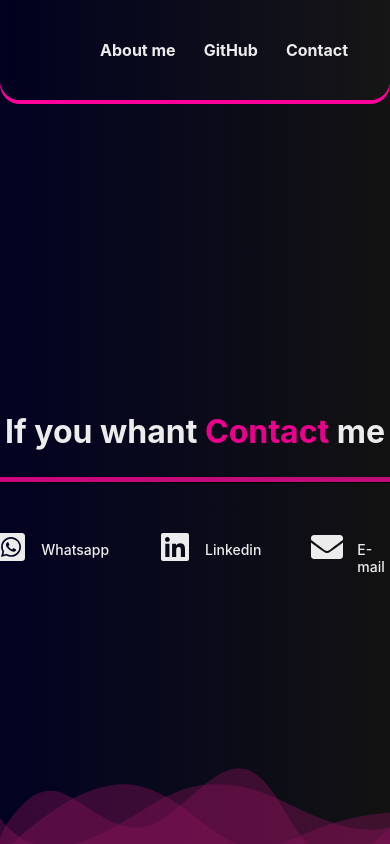
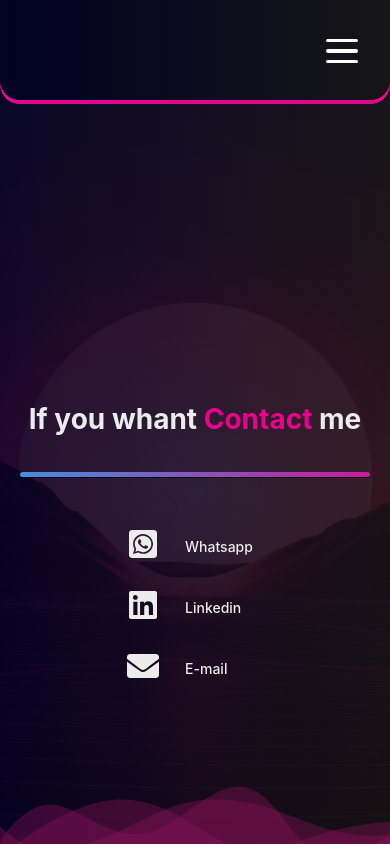
Before and after one commit to Wiktor-prog/New-Protfolio-website, a React (Create React App) app: page /contact in a window 390 px wide. Built offline with nearby package versions, Linux system fonts and the light colour scheme.

Commit message:
add burger menu

```diff
--- a/package.json
+++ b/package.json
@@ -11,6 +11,7 @@
     "react-icons": "^4.4.0",
     "react-router-dom": "^6.3.0",
     "react-scripts": "5.0.1",
+    "styled-components": "^5.3.5",
     "web-vitals": "^2.1.4"
   },
   "scripts": {
--- a/src/App.js
+++ b/src/App.js
@@ -2,9 +2,7 @@ import { BrowserRouter , Routes , Route } from 'react-router-dom';
 import React from 'react';
 import './App.css';
 import Navbar from './components/Navbar/Navbar';
-import About from './components/About';
 import Contact from './components/Contact/Contact'
-import Hero from './components/Hero'
 
 export default function App() {
   return (
@@ -12,7 +10,6 @@ export default function App() {
       <Navbar />
         <BrowserRouter>
           <Routes>
-            <Route path="/hero" element={<Hero/>} />
             <Route path="/contact" element={<Contact/>} />
           </Routes>
         </BrowserRouter>
--- a/src/components/Contact/Contact.css
+++ b/src/components/Contact/Contact.css
@@ -12,6 +12,9 @@
   height: 90%;
   font-size: 28px;
   width: 100%;
+  background: url(../Assets/background.png);
+  background-size: cover;
+  background-position: center;
 }
 
 span {
@@ -32,7 +35,7 @@ span {
   position: relative;
   display: block;
   width: calc(100% + 1.3px);
-  height: 100px;
+  height: 80px;
 }
 
 .custom-shape-divider-bottom-1660470148 .shape-fill {
@@ -45,11 +48,10 @@ span {
   border-radius: 10px;
   width: 500px;
   height: 5px;
-  background-image: linear-gradient(-45deg, #8f2966,#cc067d);
+  background-image: linear-gradient(-45deg, #eb008d,#01c4ff,#eb008d,#01c4ff);
   position: fixed;
   background-size: 500% 500%;
-	animation: gradient 6s ease infinite;
-
+	animation: gradient 15s ease infinite;
 }
 
 @keyframes gradient {
@@ -66,9 +68,11 @@ span {
 
 @media (max-width: 768px) {
   .contenet h2 {
-    font-size: 2rem;
+    font-size: 1.75rem;
+    margin-bottom: 3rem;
   }
   .underline{
-    width: 400px;
+    width: 350px;
+    margin-bottom: 10px;
   }
 }
--- a/src/components/Contact/ContactChoise/ContactChoise.css
+++ b/src/components/Contact/ContactChoise/ContactChoise.css
@@ -1,11 +1,9 @@
 
 .contact-list {
   justify-content: center;
-  position: relative;
   display: flex;
   position: fixed;
   list-style: none;
-  width: 100%;
 }
 
 .contact-list ul{
@@ -22,7 +20,7 @@
 
 .contact-list li span {
   color:  rgb(236, 236, 236);
-  font-size: 2.6rem;
+  font-size: 2rem;
   padding-right: 1rem;
   transition: 0.3s;
 }
@@ -30,7 +28,7 @@
 .contact-list p {
   margin: 0;
   color:  rgb(236, 236, 236);
-  font-size: 2rem;
+  font-size: 1.5rem;
   font-weight: 500;
 }
 
@@ -64,10 +62,26 @@
 @media (max-width: 768px) {
   .contact-list li span{
     font-size: 2rem;
-    padding-right: 4px;
+    flex-flow: column nowrap;
+    display: flex;
   }
   .contact-list p  {
     padding: 10px;
     font-size: 14px;
   }
+  .contact-list ul{
+    display: flex;
+    flex-flow: column nowrap;
+  }
+  .contact-list li {
+    padding: 12px;
+    display: flex;
+  }
+  .contact-list{
+    padding-top: 16rem;
+  }
+  .contact-list a::after {
+    bottom: 8px;
+    left: 12px;
+  }
 }
--- a/src/components/Hero.js
+++ /dev/null
@@ -1,11 +0,0 @@
-import React from "react";
-
-export default function Hero() {
-  return(
-
-      <div className="hero">
-        <h1>hh</h1>
-      </div>
-
-  )
-}
--- /dev/null
+++ b/src/components/Navbar/BergerMenu.js
@@ -0,0 +1,58 @@
+import React, {useState} from 'react';
+import styled from 'styled-components';
+import RightNav from "../Navbar/RightNav"
+
+const StyledBurgerMenu = styled.div`
+  width: 1.5rem;
+  height: 2rem;
+  position: fixed;
+  top: 15px;
+  padding:20px;
+  right: 20px;
+  z-index: 20;
+  display: none;
+
+
+@media (max-width: 768px) {
+  display: flex;
+  justify-content: space-around;
+  flex-flow: column nowrap;
+}
+
+
+div {
+  width: 2rem;
+  height: 0.2rem;
+  background-color: #fff;
+  border-radius: 10px;
+  transition: all 0.3s linear;
+  transform-origin: 1px;
+
+  &:nth-child(1) {
+    transform: ${({ open }) => open ? 'rotate(45deg)' : 'rotate(0)'};
+  }
+
+  &:nth-child(2) {
+    transform: ${({ open }) => open ? ' translateX(100%)' : ' translateX(0)'};
+    opacity: ${({ open }) => open ? 0 : 1};
+  }
+
+  &:nth-child(3) {
+    transform: ${({ open }) => open ? 'rotate(-45deg)' : 'rotate(0)'};
+  }
+}`;
+
+export default function BurgerMenu() {
+  const [open, setOpen] = useState(false)
+
+  return (
+    <>
+      <StyledBurgerMenu open={open} onClick={() => setOpen(!open)}>
+        <div />
+        <div />
+        <div />
+      </StyledBurgerMenu>
+      <RightNav open={open} setOpen={setOpen}/>
+    </>
+  )
+}
--- a/src/components/Navbar/Navbar.css
+++ b/src/components/Navbar/Navbar.css
@@ -2,7 +2,7 @@ nav {
   display: flex;
   justify-content:right;
   padding-right: 28px;
-background: linear-gradient(90deg, rgb(1, 1, 32) 0%, rgb(22, 22, 22) 100%);
+  background: linear-gradient(90deg, #010124 0%, #161616 100%);
   height: 100px;
   border-bottom-right-radius: 20px;
   border-bottom-left-radius: 20px;
--- a/src/components/Navbar/Navbar.js
+++ b/src/components/Navbar/Navbar.js
@@ -1,11 +1,11 @@
 import React from "react";
 import "../Navbar/Navbar.css"
-import RightNav from "../Navbar/RightNav";
+import BurgerMenu from "./BergerMenu";
 
 export default function Navbar() {
   return (
     <nav>
-      <RightNav />
+      <BurgerMenu />
     </nav>
 
 
--- a/src/components/Navbar/RightNav.css
+++ /dev/null
@@ -1,62 +0,0 @@
-.menu_top {
-  display: flex;
-  list-style: none;
-  position: relative;
-  text-decoration: none;
-}
-.menu_top li {
-  padding: 20px;
-  position: relative;
-  font-weight: 700;
-  font-size: 20px;
-}
-.menu_top li a {
-color:  rgb(236, 236, 236);
-text-decoration: none;
-}
-
-.nav_Btns:hover {
-color: #eb008d;
-transition: 0.3s;
-}
-
-.menu_top li::after {
-content: "";
-height: 4px;
-width: 0%;
-position: absolute;
-display: block;
-background-color: #eb008d;
-transition: 0.3s;
-bottom: 1rem;
-left: 14px;
-}
-.menu_top li:hover::after{
-width: 78%;
-}
-
-@media (max-width: 768px) {
-  .menu_top li {
-    font-size: 16px;
-    margin-top: 10px;
-    padding: 14px;
-  }
-  .nav_Btns:hover {
-    color: #eb008d;
-    transition: 0.3s;
-    }
-    .menu_top li::after {
-      content: "";
-      height: 2px;
-      width: 0%;
-      position: absolute;
-      display: block;
-      background-color: #eb008d;
-      transition: 0.3s;
-      bottom: 1rem;
-      left: 14px;
-      }
-      .menu_top li:hover::after{
-      width: 70%;
-      }
-}
--- a/src/components/Navbar/RightNav.js
+++ b/src/components/Navbar/RightNav.js
@@ -1,9 +1,58 @@
 import React from "react";
-import "../Navbar/RightNav.css"
+import styled from 'styled-components';
 
-export default function RightNav() {
+const StyledNav = styled.ul`
+
+.menu_top {
+  display: flex;
+  list-style: none;
+  position: relative;
+  text-decoration: none;
+}
+.menu_top li {
+  padding: 20px;
+  position: relative;
+  font-weight: 700;
+  font-size: 20px;
+}
+.menu_top li a {
+  color:  rgb(236, 236, 230);
+  text-decoration: none;
+}
+
+.nav_Btns:hover {
+  color: #fff;
+  transition: 0.3s;
+}
+
+@media (max-width: 768px) {
+  .menu_top {
+    position: fixed;
+    transform: ${({ open }) => open ? ' translate(0)' : ' translate(100%)'};
+    flex-flow: column nowrap;
+    background : linear-gradient(#eb008d,#5e0f3e) ;
+    border-top: solid 2px #01c4ff;
+    border-top-left-radius: 20px;
+    padding-top: 8rem;
+    margin: 0;
+    right:0;
+    height: 100vh;
+    width:200px;
+    z-index: 1;
+    transition: all 0.5s ease-in-out;
+  }
+}`;
+
+export default function RightNav({ open }) {
   return(
+    <StyledNav open={ open }>
       <ul className="menu_top">
+        <li>
+          <a
+          class="nav_Btns"
+          href="/">Home</a>
+        </li>
+
         <li>
           <a
           class="nav_Btns"
@@ -22,5 +71,6 @@ export default function RightNav() {
           href="/contact">Contact</a>
         </li>
     </ul>
+    </StyledNav>
   )
 }
```
Also changed, not shown: src/components/About/About.js (renamed from src/components/About.js), 1 other file (tests, documents, lock files or other folders). Lines whose indentation alone changed are shown as unchanged.
